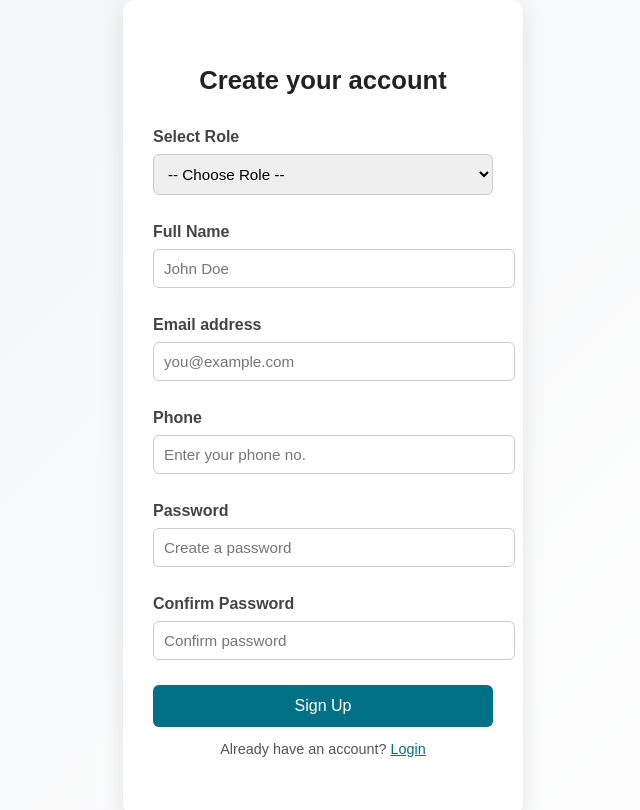
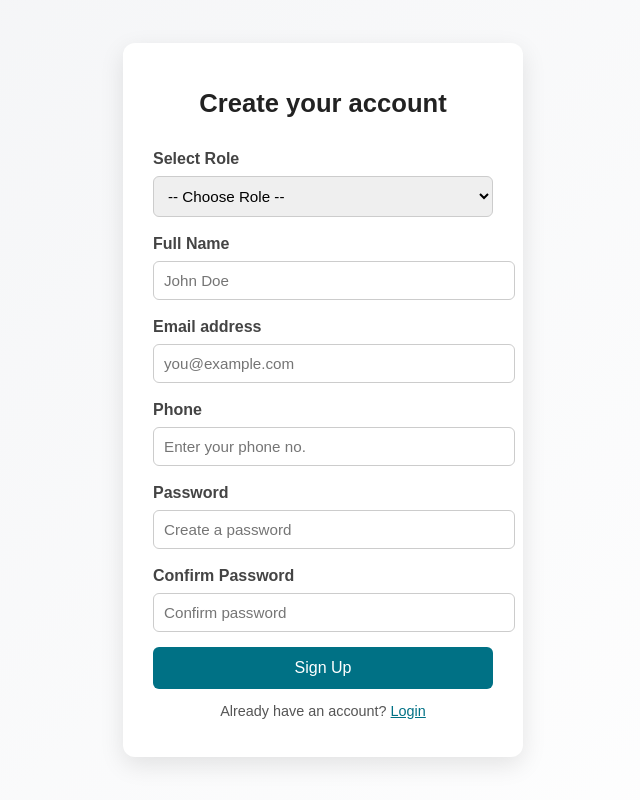
Before and after one commit to Mohammad-Aqeeb/electronic-frontend, a React (Vite) app: page /signup in a window 1280 px wide. Shown: the top 810 px of the page, without its empty margins (317-957 px from the left). Built offline with nearby package versions, Linux system fonts and the light colour scheme.

Commit message:
change in signup page css

```diff
--- a/src/pages/Signup.css
+++ b/src/pages/Signup.css
@@ -8,13 +8,14 @@
 
   .signup-card {
     background-color: white;
-    padding: 40px 30px;
+    padding: 20px 30px;
     border-radius: 12px;
     box-shadow: 0 8px 24px rgba(0, 0, 0, 0.1);
     width: 100%;
     max-width: 400px;
     box-sizing: border-box;
     text-align: center;
+    gap: 5px;
   }
 
   .signup-card h2 {
@@ -38,7 +39,7 @@
     padding: 10px;
     border: 1px solid #ccc;
     border-radius: 6px;
-    margin-bottom: 10px;
+    margin-bottom: 0px;
     font-size: 0.95rem;
   }
 
```
